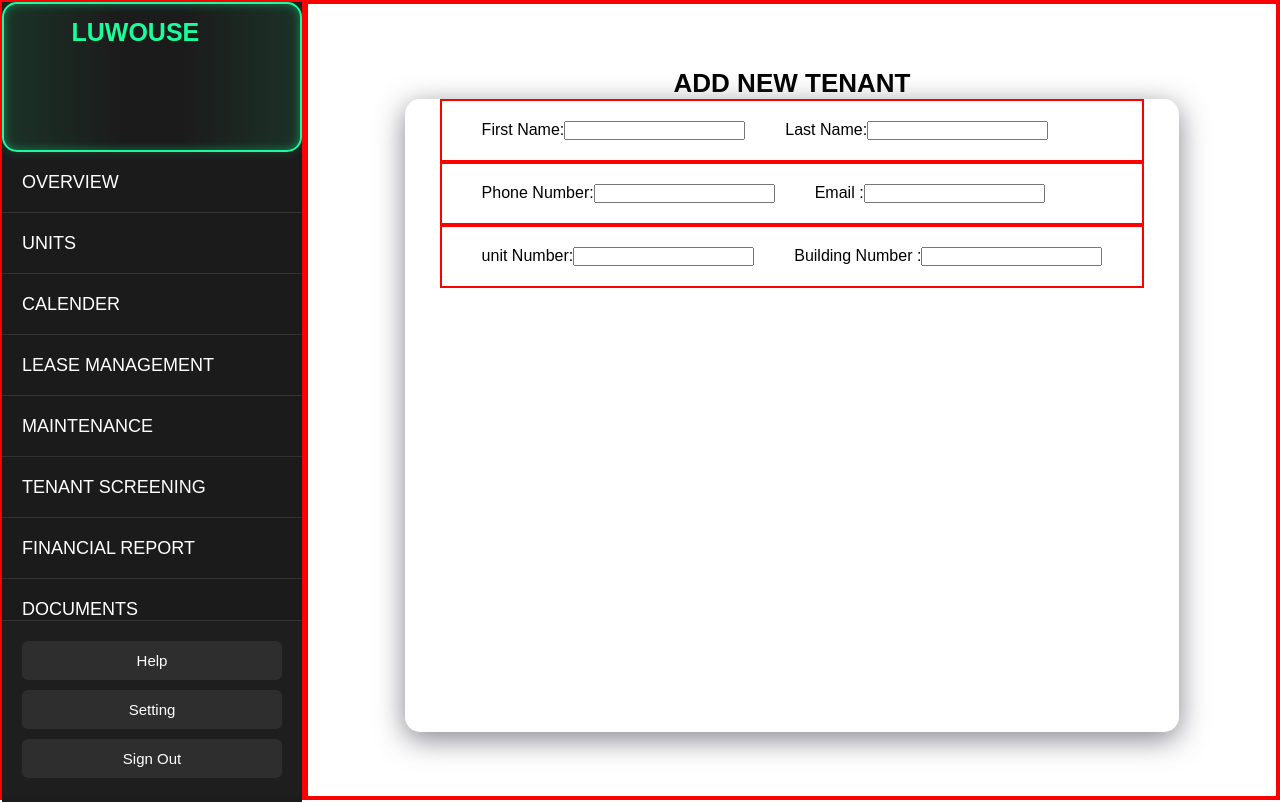
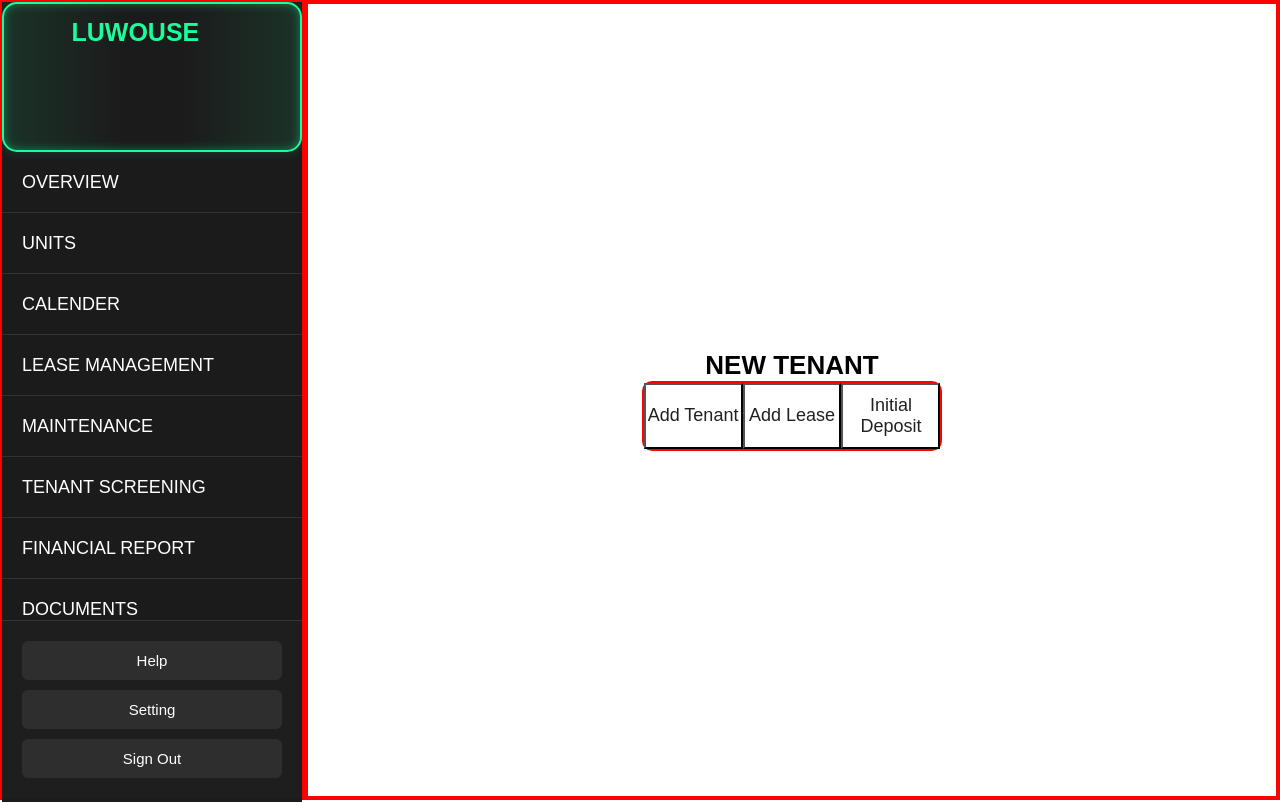
Before and after one commit to Correa95/Property-Management-System, a React (Vite) app in the folder client-side/: page /newTenant in a window 1280 px wide. Built offline with nearby package versions, Linux system fonts and the light colour scheme.

Commit message:
create the new tenant component

```diff
--- /dev/null
+++ b/client-side/src/Components/Form/TenantInfoForm.css
@@ -0,0 +1,32 @@
+.formContainer {
+  width: 60%;
+  height: 70%;
+  margin-top: 20px;
+  border-radius: 15px;
+  /* display: flex; */
+  /* flex-direction: column; */
+  /* justify-content: center; */
+  box-shadow: rgba(100, 100, 111, 0.8) 0px 7px 29px 0px;
+}
+
+.names {
+  padding: 20px;
+  border: 2px solid red;
+}
+.contacts {
+  padding: 20px;
+  border: 2px solid red;
+}
+.unitInfo {
+  padding: 20px;
+  border: 2px solid red;
+}
+label {
+  font-size: 23px;
+  padding: 20px;
+}
+input {
+  width: 200px;
+  height: 30px;
+  border-radius: 5px;
+}
--- /dev/null
+++ b/client-side/src/Components/NavigationButton.css
@@ -0,0 +1,16 @@
+.NavigationButtonContainer {
+  width: 100%;
+  height: 70px;
+  display: flex;
+  justify-content: center;
+  align-items: center;
+  border: 2px solid red;
+  border-radius: 10px;
+}
+.btn {
+  font-size: 18px;
+  width: 100%;
+  height: 100%;
+  background: #ffffff;
+  color: #212121;
+}
--- /dev/null
+++ b/client-side/src/Components/NavigationButton.jsx
@@ -0,0 +1,12 @@
+import "./NavigationButton.css";
+function NavigationButton() {
+  return (
+    <div className="NavigationButtonContainer">
+      <button className="btn">Add Tenant</button>
+      <button className="btn">Add Lease</button>
+      <button className="btn">Initial Deposit</button>
+    </div>
+  );
+}
+
+export default NavigationButton;
--- a/client-side/src/Components/NewTenant.css
+++ b/client-side/src/Components/NewTenant.css
@@ -10,38 +10,3 @@
   font-size: 26px;
   float: left;
 }
-.formContainer {
-  width: 80%;
-  height: 80%;
-  border-radius: 15px;
-  display: flex;
-  justify-content: center;
-  box-shadow: rgba(100, 100, 111, 0.8) 0px 7px 29px 0px;
-}
-
-.names {
-  padding: 20px;
-  border: 2px solid red;
-}
-.contacts {
-  padding: 20px;
-  border: 2px solid red;
-}
-.unitInfo {
-  padding: 20px;
-  border: 2px solid red;
-}
-label {
-  padding: 20px;
-}
-/* input {
-  width: 150px;
-} */
-
-/* .newTenantForm {
-  width: 80%;
-  height: 60%;
-  display: flex;
-  justify-content: center;
-  border: 2px solid red;
-} */
--- a/client-side/src/Components/NewTenant.jsx
+++ b/client-side/src/Components/NewTenant.jsx
@@ -1,66 +1,12 @@
+import NavigationButton from "./NavigationButton";
 import "./NewTenant.css";
 
 function NewTenant() {
   return (
     <div className="newTenantContainer">
-      <h1 className="addTenantHeader">ADD NEW TENANT</h1>
-
+      <h1 className="addTenantHeader">NEW TENANT</h1>
       <div className="formContainer">
-        <form className="newTenantForm">
-          {/* <h1 className="">Tenant Detail</h1> */}
-          <div className="names">
-            <label>
-              First Name:
-              <input type="text" />
-            </label>
-            <label>
-              Last Name:
-              <input type="text" />
-            </label>
-          </div>
-          <div className="contacts">
-            <label>
-              Phone Number:
-              <input type="text" />
-            </label>
-            <label>
-              Email :
-              <input type="email" />
-            </label>
-          </div>
-          <div className="unitInfo">
-            <label>
-              unit Number:
-              <input type="text" />
-            </label>
-            <label>
-              Building Number :
-              <input type="text" />
-            </label>
-          </div>
-        </form>
-
-        {/* <form className="tenantPayment">
-          <h1>Payment Details</h1>
-          <label>
-            <label>
-              Deposit Amount:
-              <input type="text" />
-            </label>
-            <label>
-              Monthly Rent:
-              <input type="text" />
-            </label>
-            <label>
-              Start Date:
-              <input type="date" />
-            </label>
-            <label>
-              End Date:
-              <input type="date" />
-            </label>
-          </label>
-        </form> */}
+        <NavigationButton />
       </div>
     </div>
   );
```
Also changed, not shown: client-side/src/Components/Form/TenantInfoForm.jsx (added, +38 -0 lines), client-side/src/Components/Form/InitialDepositForm.css (added), client-side/src/Components/Form/InitialDepositForm.jsx (added), client-side/src/Components/Form/LeaseForm.css (added), client-side/src/Components/Form/LeaseForm.jsx (renamed from client-side/src/Components/Lease.jsx).
